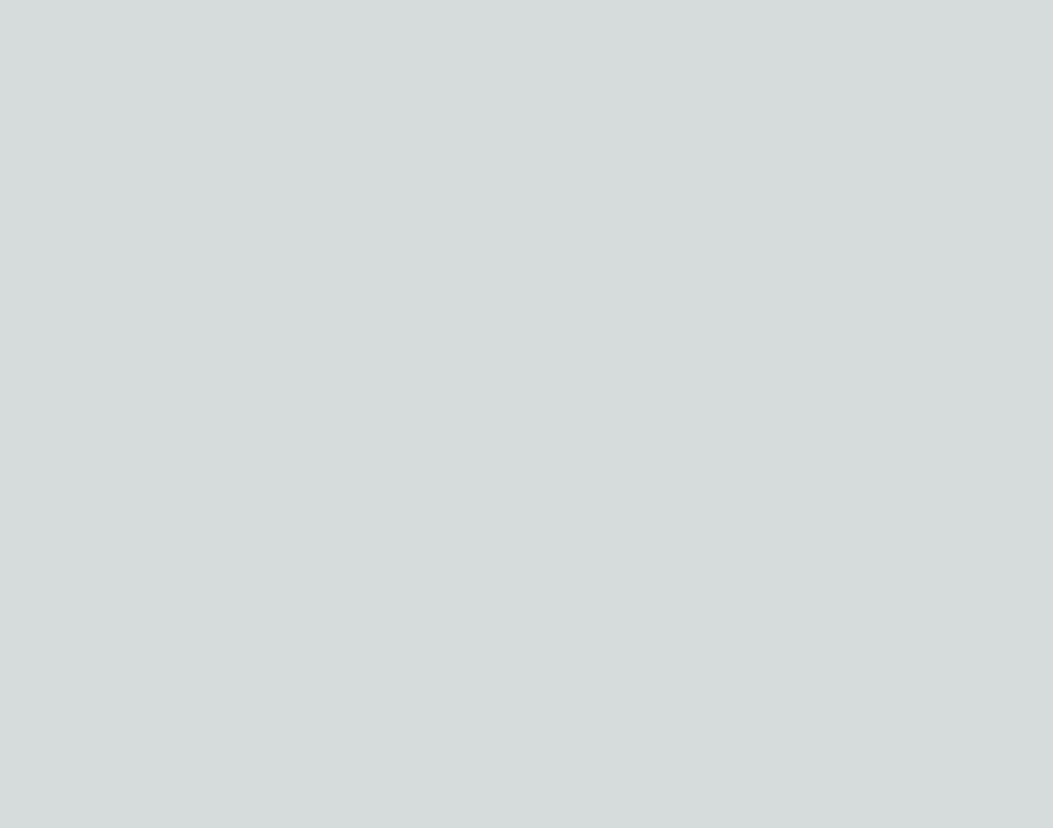
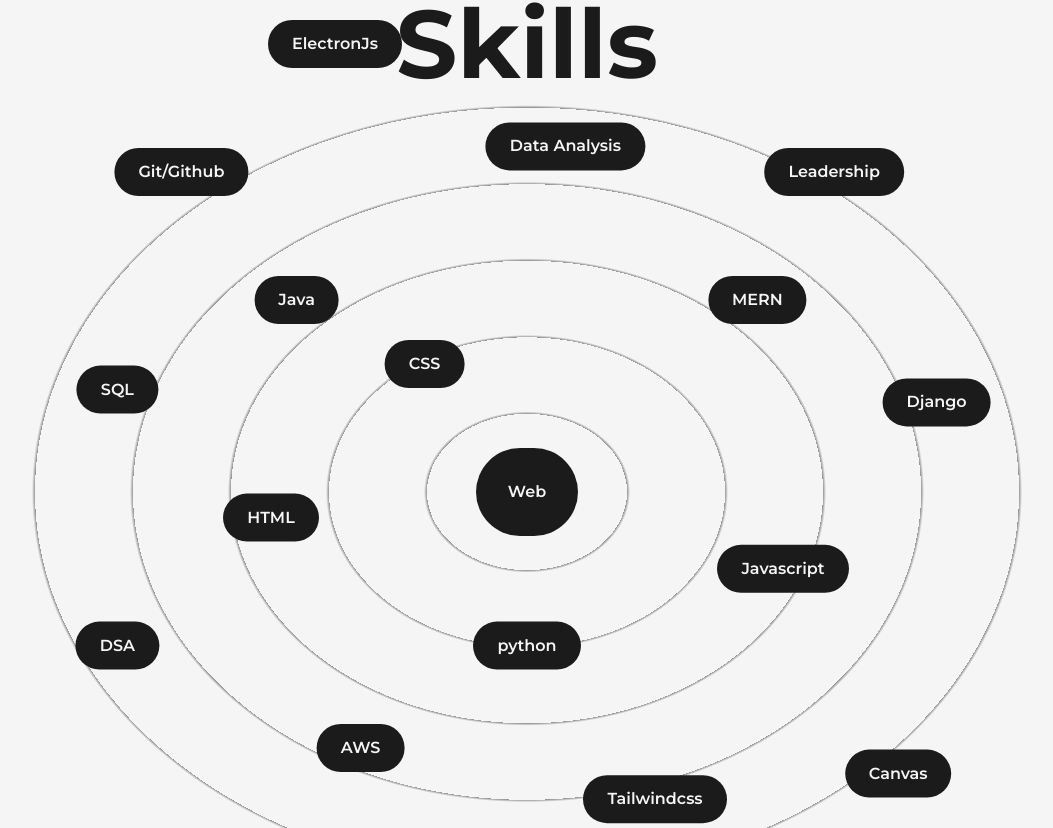
Before and after one commit to kirankuyate2157/kiran-kuyate-portfolio, a Next.js app: page /about in a window 1280 px wide. Shown: the part 1192-2020 px from the top of the page, without its empty margins (113-1166 px from the left). Before the commit the page ends 1182 px from the top, so only its background shows below. Built offline with nearby package versions, Linux system fonts and the light colour scheme.

Commit message:
skills added

```diff
--- /dev/null
+++ b/src/components/Skills.js
@@ -0,0 +1,52 @@
+import React from "react";
+import { motion } from "framer-motion";
+
+const Skill = ({ name, x, y }) => {
+  return (
+    <motion.div
+      className='flex items-center justify-center rounded-full font-semibold bg-dark text-light py-3 px-6 shadow-dark cursor-pointer absolute'
+      whileHover={{ scale: 1.05 }}
+      initial={{ x: 0, y: 0 }}
+      animate={{ x: x, y: y }}
+      transition={{ duration: 1.5 }}
+    >
+      {name}
+    </motion.div>
+  );
+};
+
+const Skills = () => {
+  return (
+    <>
+      <h2 className='font-bold text-8xl mt-64 w-full text-center'>Skills</h2>
+      <div className='w-full h-screen relative flex items-center justify-center rounded-full bg-circularLight'>
+        <motion.div
+          className='flex items-center justify-center rounded-full font-semibold bg-dark text-light p-8 shadow-dark cursor-pointer'
+          whileHover={{ scale: 1.05 }}
+        >
+          Web
+        </motion.div>
+        <Skill name='HTML' x='-20vw' y='2vw' />
+        <Skill name='CSS' x='-8vw' y='-10vw' />
+        <Skill name='Tailwindcss' x='10vw' y='24vw' />
+        <Skill name='AWS' x='-13vw' y='20vw' />
+        <Skill name='Javascript' x='20vw' y='6vw' />
+        <Skill name='MERN' x='18vw' y='-15vw' />
+        <Skill name='Data Analysis' x='3vw' y='-27vw' />
+        <Skill name='python' x='0vw' y='12vw' />
+        <Skill name='Git/Github' x='-27vw' y='-25vw' />
+        <Skill name='Java' x='-18vw' y='-15vw' />
+        <Skill name='SQL' x='-32vw' y='-8vw' />
+        <Skill name='DSA' x='-32vw' y='12vw' />
+        <Skill name='ElectronJs' x='-15vw' y='-35vw' />
+        <Skill name='AppWrite' x='-22vw' y='30vw' />
+        <Skill name='Firebase' x='4vw' y='38vw' />
+        <Skill name='Canvas' x='29vw' y='22vw' />
+        <Skill name='Django' x='32vw' y='-7vw' />
+        <Skill name='Leadership' x='24vw' y='-25vw' />
+      </div>
+    </>
+  );
+};
+
+export default Skills;
--- a/src/pages/about.js
+++ b/src/pages/about.js
@@ -5,6 +5,7 @@
 import Image from "next/image";
 import profilePic from "../../public/images/profile/developer-pic-2.png";
 import { useMotionValue, useSpring, useInView } from "framer-motion";
+import Skills from "../components/Skills";
 
 const AnimatedNumber = ({ value }) => {
   const ref = useRef(null);
@@ -98,6 +99,7 @@
               </div>
             </div>
           </div>
+          <Skills />
         </Layout>
       </main>
     </>
--- a/tailwind.config.js
+++ b/tailwind.config.js
@@ -22,6 +22,10 @@
       animation: {
         "spin-slow": "spin 15s linear infinite",
       },
+      backgroundImage: {
+        circularLight:
+          "repeating-radial-gradient( rgba(0,0,0,0.4) 2px,#f5f5f5 5px,#f5f5f5 100px);",
+      },
     },
   },
   plugins: [],
```
